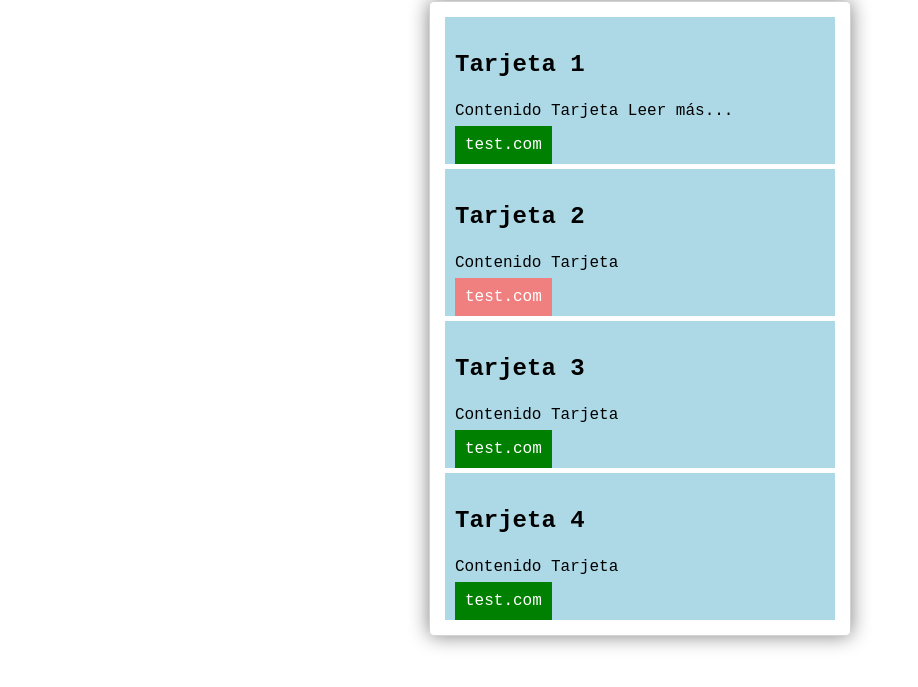
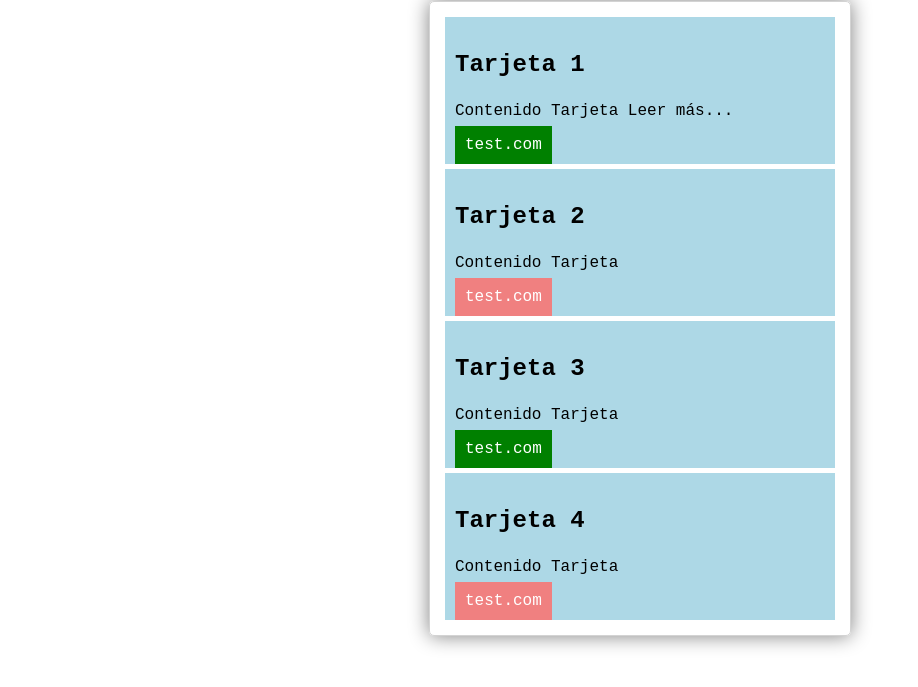
Before and after one commit to cristianleonavila/css3, a plain HTML site: page css-avanzado/bem/index.html in a window 1280 px wide. Shown: the part 79-766 px from the top of the page, without its empty margins (0-918 px from the left). Drawn offline with Linux system fonts and the light colour scheme.

Commit message:
Metodología BEM

```diff
--- a/css-avanzado/bem/index.html
+++ b/css-avanzado/bem/index.html
@@ -29,7 +29,7 @@
         <article class="cards__card">
             <h3 class="card__title">Tarjeta 4</h3>
             <p class="card__content">Contenido Tarjeta</p>
-            <a href="#" class="card__link">test.com</a>
+            <a href="#" class="card__link card__link--red">test.com</a>
         </article>
     </section>
     <!--
```
